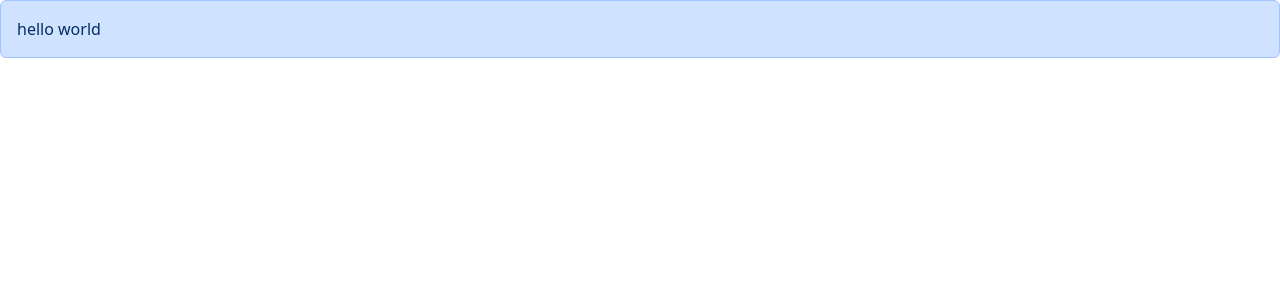
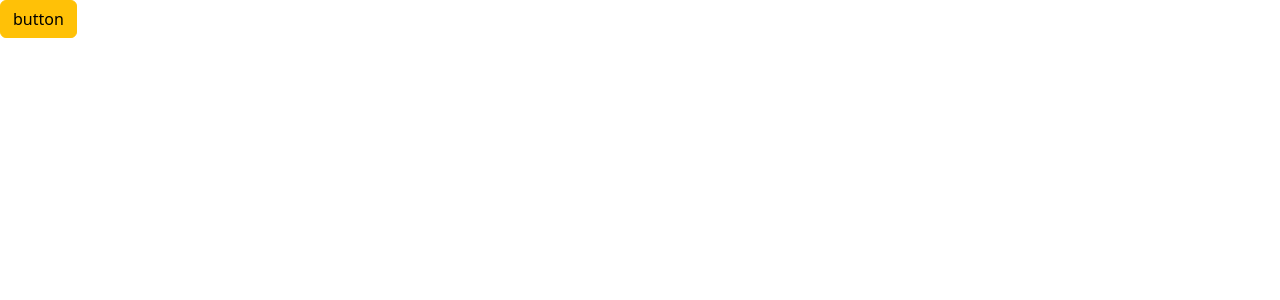
Before and after one commit to man-NY4/CMP-411-hub, a React (Vite) app in the folder React/: page / in a window 1280 px wide. Shown: the top 300 px of the page. Built offline with nearby package versions, Linux system fonts and the light colour scheme.

Commit message:
make button w/ alert and close and done with mosh tutorial

```diff
--- a/React/src/App.tsx
+++ b/React/src/App.tsx
@@ -1,18 +1,24 @@
 // import ListGroup from "./components/ListGroup";
+import { useState } from "react";
 import Alert from "./components/Alert";
+import Button from "./components/Button";
 
 function App() {
+  const [alertVisible, setAlertVisibility] = useState(false);
 
-  return (
-          <div>
-            <Alert>
-              hello <span>world</span>
-            </Alert>
+  return (<div>
+            { alertVisible && <Alert onClose={() => setAlertVisibility(false)}>alert</Alert> }
+            <Button color="warning" onClick={() => setAlertVisibility(true)}>button</Button>
           </div>);
 
 
 
-
+  // return (
+  //         <div>
+  //           <Alert>
+  //             hello <span>world</span>
+  //           </Alert>
+  //         </div>);
 
   // let items = ["hector", "gustavo", "crow", "juan", "walter"];
 
--- a/React/src/components/Alert.tsx
+++ b/React/src/components/Alert.tsx
@@ -2,11 +2,15 @@
 
 interface Props {
     children: ReactNode;
+    onClose: () => void;
 }
 
-const Alert = ({children}: Props) => {
+const Alert = ({children, onClose}: Props) => {
   return (
-    <div className="alert alert-primary">{children}</div>
+    <div className="alert alert-primary alert-dismissable">
+      {children}
+      <button type="button" className="btn-close" onClick={onClose} data-bs-dismiss="alert" aria-label="Close"></button>
+    </div>
   )
 }
 
--- /dev/null
+++ b/React/src/components/Button.tsx
@@ -0,0 +1,14 @@
+
+interface Props {
+    children: string;
+    color?: "primary" | "secondary" | "success" | "warning" | "danger";
+    onClick: () => void;
+}
+
+const Button = ({children, color = "primary", onClick}: Props) => {
+  return (
+    <button className={"btn btn-" + color} onClick={onClick}>{children}</button>
+  )
+}
+
+export default Button
```
